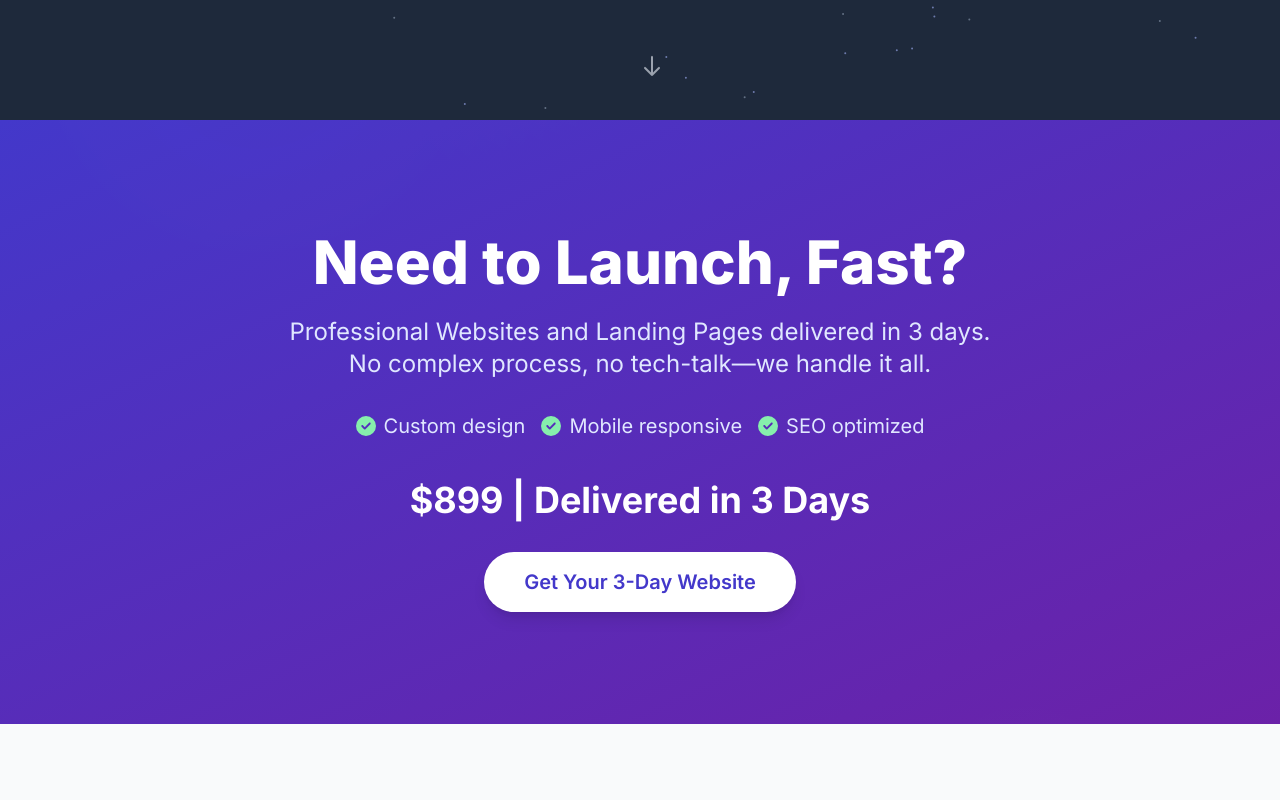
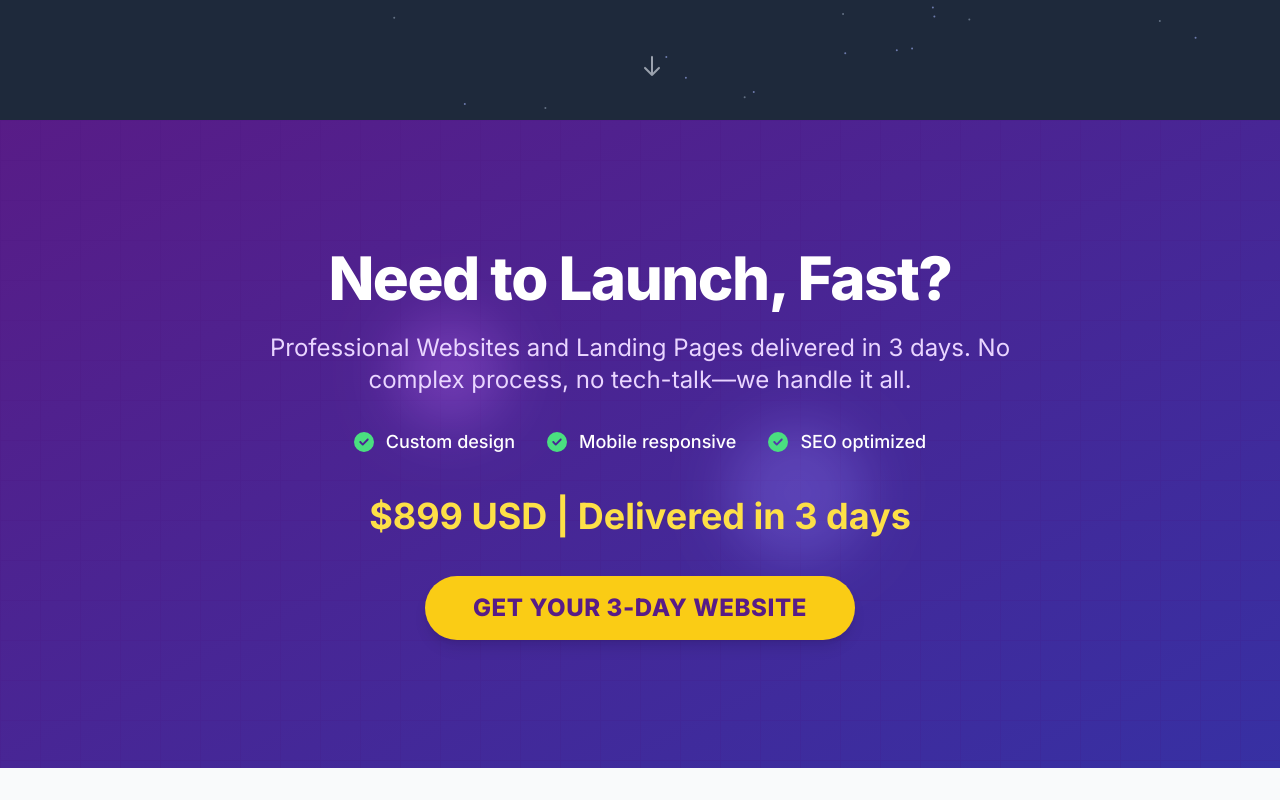
Before and after one commit to Vispaico/vispaico-frontend, a Next.js app: page / in a window 1280 px wide. Shown: the part 740-1540 px from the top of the page. Built offline with nearby package versions, Linux system fonts and the light colour scheme; no server answers.

Commit message:
fasttrack

```diff
--- a/src/components/FastTrackSection.tsx
+++ b/src/components/FastTrackSection.tsx
@@ -3,101 +3,111 @@
 import React from 'react';
 import Link from 'next/link';
 import { motion } from 'framer-motion';
+import { useCursor } from '@/context/CursorContext';
 import { FontAwesomeIcon } from '@fortawesome/react-fontawesome';
 import { faCheckCircle } from '@fortawesome/free-solid-svg-icons';
 
-const FastTrackSection: React.FC = () => {
+const HomeFastTrackCTA: React.FC = () => {
+  const { setIsHoveringInteractive } = useCursor();
+
+  const handleMouseEnter = () => setIsHoveringInteractive(true);
+  const handleMouseLeave = () => setIsHoveringInteractive(false);
+
+  const fadeIn = {
+    hidden: { opacity: 0, y: 50 },
+    visible: { opacity: 1, y: 0, transition: { duration: 0.8, ease: "easeOut" } }
+  };
+
+  const staggerContainer = {
+    hidden: { opacity: 0 },
+    visible: {
+      opacity: 1,
+      transition: {
+        staggerChildren: 0.2,
+        delayChildren: 0.3
+      }
+    }
+  };
+
   return (
-    <section className="relative bg-gradient-to-br from-indigo-700 to-purple-800 text-white py-20 md:py-28 overflow-hidden">
-      {/* Background elements for visual interest */}
-      <div className="absolute inset-0 z-0 opacity-10">
-        <svg className="w-full h-full" viewBox="0 0 100 100" preserveAspectRatio="xMidYMid slice">
-          <defs>
-            <radialGradient id="gradient1" cx="50%" cy="50%" r="50%">
-              <stop offset="0%" stopColor="rgba(255,255,255,0.1)" />
-              <stop offset="100%" stopColor="rgba(255,255,255,0)" />
-            </radialGradient>
-            <radialGradient id="gradient2" cx="50%" cy="50%" r="50%">
-              <stop offset="0%" stopColor="rgba(255,255,255,0.05)" />
-              <stop offset="100%" stopColor="rgba(255,255,255,0)" />
-            </radialGradient>
-          </defs>
-          <circle cx="20" cy="20" r="30" fill="url(#gradient1)" />
-          <circle cx="80" cy="80" r="40" fill="url(#gradient2)" />
-          <circle cx="50" cy="10" r="25" fill="url(#gradient1)" />
-          <circle cx="10" cy="90" r="35" fill="url(#gradient2)" />
-        </svg>
-      </div>
+    <motion.section
+      className="relative bg-gradient-to-br from-purple-900 to-indigo-800 text-white py-20 md:py-32 overflow-hidden"
+      initial="hidden"
+      whileInView="visible"
+      viewport={{ once: true, amount: 0.3 }}
+      variants={staggerContainer}
+    >
+      {/* Background Grid/Pattern */}
+      <div className="absolute inset-0 z-0 opacity-10" style={{
+        backgroundImage: 'linear-gradient(to right, #4a0e7a 1px, transparent 1px), linear-gradient(to bottom, #4a0e7a 1px, transparent 1px)',
+        backgroundSize: '40px 40px'
+      }} />
 
-      <div className="container mx-auto px-6 relative z-10 text-center">
+      {/* Central Content */}
+      <div className="relative z-10 container mx-auto px-6 text-center">
         <motion.h2
-          className="text-4xl md:text-5xl lg:text-6xl font-extrabold mb-6 leading-tight"
-          initial={{ opacity: 0, y: -30 }}
-          animate={{ opacity: 1, y: 0 }}
-          transition={{ duration: 0.6, ease: "easeOut" }}
+          className="text-4xl sm:text-5xl md:text-6xl font-extrabold mb-6 leading-tight tracking-tight"
+          variants={fadeIn}
         >
           Need to Launch, Fast?
         </motion.h2>
         <motion.p
-          className="text-xl md:text-2xl text-indigo-100 mb-8 max-w-3xl mx-auto"
-          initial={{ opacity: 0, y: -20 }}
-          animate={{ opacity: 1, y: 0 }}
-          transition={{ duration: 0.6, ease: "easeOut", delay: 0.2 }}
+          className="text-xl sm:text-2xl text-purple-200 mb-8 max-w-3xl mx-auto"
+          variants={fadeIn}
         >
-          Professional Websites and Landing Pages delivered in 3 days.<br />
+          Professional Websites and Landing Pages delivered in 3 days.
           No complex process, no tech-talk—we handle it all.
         </motion.p>
 
-        <div className="flex flex-col sm:flex-row justify-center items-center gap-4 mb-10">
-          <motion.div
-            className="flex items-center text-lg md:text-xl text-indigo-100"
-            initial={{ opacity: 0, x: -20 }}
-            animate={{ opacity: 1, x: 0 }}
-            transition={{ duration: 0.5, delay: 0.4 }}
-          >
-            <FontAwesomeIcon icon={faCheckCircle} className="text-green-300 mr-2" /> Custom design
-          </motion.div>
-          <motion.div
-            className="flex items-center text-lg md:text-xl text-indigo-100"
-            initial={{ opacity: 0, x: -20 }}
-            animate={{ opacity: 1, x: 0 }}
-            transition={{ duration: 0.5, delay: 0.5 }}
-          >
-            <FontAwesomeIcon icon={faCheckCircle} className="text-green-300 mr-2" /> Mobile responsive
-          </motion.div>
-          <motion.div
-            className="flex items-center text-lg md:text-xl text-indigo-100"
-            initial={{ opacity: 0, x: -20 }}
-            animate={{ opacity: 1, x: 0 }}
-            transition={{ duration: 0.5, delay: 0.6 }}
-          >
-            <FontAwesomeIcon icon={faCheckCircle} className="text-green-300 mr-2" /> SEO optimized
-          </motion.div>
-        </div>
+        <motion.ul
+          className="list-none p-0 mb-10 flex flex-col sm:flex-row justify-center items-center space-y-3 sm:space-y-0 sm:space-x-8"
+          variants={staggerContainer}
+        >
+          <motion.li className="flex items-center text-lg font-medium" variants={fadeIn}>
+            <FontAwesomeIcon icon={faCheckCircle} className="text-green-400 mr-3 text-xl" /> Custom design
+          </motion.li>
+          <motion.li className="flex items-center text-lg font-medium" variants={fadeIn}>
+            <FontAwesomeIcon icon={faCheckCircle} className="text-green-400 mr-3 text-xl" /> Mobile responsive
+          </motion.li>
+          <motion.li className="flex items-center text-lg font-medium" variants={fadeIn}>
+            <FontAwesomeIcon icon={faCheckCircle} className="text-green-400 mr-3 text-xl" /> SEO optimized
+          </motion.li>
+        </motion.ul>
 
         <motion.p
-          className="text-3xl md:text-4xl font-bold text-white mb-8"
-          initial={{ opacity: 0, y: 20 }}
-          animate={{ opacity: 1, y: 0 }}
-          transition={{ duration: 0.6, ease: "easeOut", delay: 0.7 }}
+          className="text-3xl sm:text-4xl font-bold mb-10 text-yellow-300"
+          variants={fadeIn}
         >
-          $899 | Delivered in 3 Days
+          $899 USD | Delivered in 3 days
         </motion.p>
 
-        <motion.div
-          initial={{ opacity: 0, scale: 0.8 }}
-          animate={{ opacity: 1, scale: 1 }}
-          transition={{ duration: 0.5, delay: 0.8, ease: "backOut" }}
-        >
-          <Link href="/services/web-design/899usd-website" passHref legacyBehavior>
-            <a className="inline-block bg-white text-indigo-700 hover:bg-indigo-100 px-10 py-4 rounded-full text-lg md:text-xl font-semibold shadow-lg transform hover:scale-105 transition-all duration-300 ease-in-out">
+        <motion.div variants={fadeIn}>
+          <Link href="/services/web-design/899usd-website" passHref>
+            <motion.button
+              className="inline-block bg-yellow-400 text-purple-900 font-extrabold py-4 px-12 rounded-full text-xl md:text-2xl uppercase tracking-wide shadow-lg hover:shadow-xl transform hover:scale-105 transition-all duration-300"
+              onMouseEnter={handleMouseEnter}
+              onMouseLeave={handleMouseLeave}
+              whileTap={{ scale: 0.95 }}
+            >
               Get Your 3-Day Website
-            </a>
+            </motion.button>
           </Link>
         </motion.div>
       </div>
-    </section>
+
+      {/* Abstract Shapes/Particles for visual interest */}
+      <motion.div
+        className="absolute top-1/4 left-1/4 w-24 h-24 bg-purple-500 rounded-full mix-blend-screen opacity-30 blur-xl"
+        animate={{ x: [0, 100, 0], y: [0, 50, 0], scale: [1, 1.2, 1] }}
+        transition={{ duration: 10, repeat: Infinity, ease: "easeInOut" }}
+      />
+      <motion.div
+        className="absolute bottom-1/4 right-1/4 w-32 h-32 bg-indigo-500 rounded-full mix-blend-screen opacity-30 blur-xl"
+        animate={{ x: [0, -100, 0], y: [0, -50, 0], scale: [1, 1.1, 1] }}
+        transition={{ duration: 12, repeat: Infinity, ease: "easeInOut", delay: 1 }}
+      />
+    </motion.section>
   );
 };
 
-export default FastTrackSection;
+export default HomeFastTrackCTA;
```
